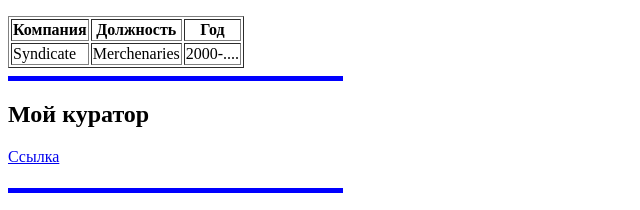
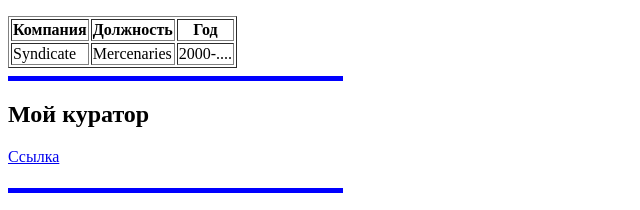
Before and after one commit to ViktorRU/Naim, a plain HTML site: page index.html in a window 1280 px wide. Shown: the part 505-715 px from the top of the page, 0-640 px from the left. Drawn offline with Linux system fonts and the light colour scheme.

Commit message:
Update index.html

```diff
--- a/index.html
+++ b/index.html
@@ -46,7 +46,7 @@
         </tr>
         <tr>
             <td>Syndicate</td>
-            <td>Merchenaries</td>
+            <td>Mercenaries</td>
             <td>2000-....</td>
         </tr>
         </table>
```
